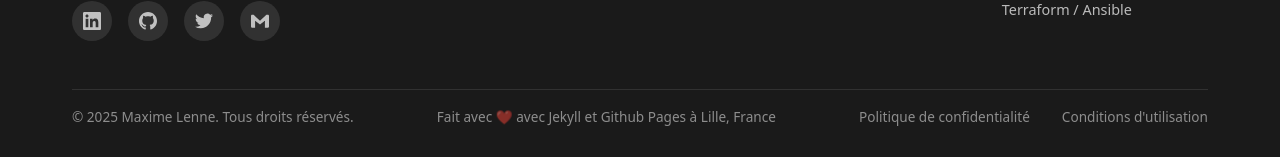
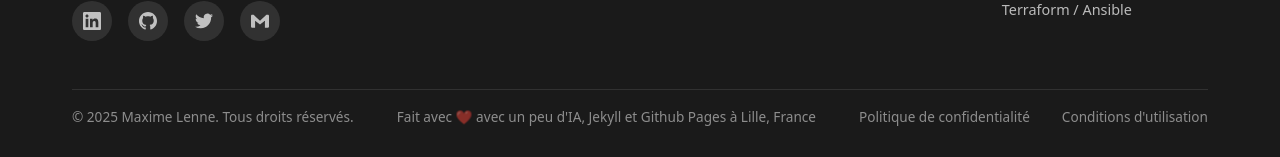
Before and after one commit to maxime-lenne/maxime-lenne.github.io, a Jekyll site: the page built from index.md, in a window 1280 px wide and 900 px high, scrolled down 4605 px. Shown: the part 740-897 px from the top of the window. Built offline with Jekyll 4.4.1, drawn with Linux system fonts in a browser that asks for light colours.

Commit message:
extract footer list component

```diff
--- a/_includes/components/footer.html
+++ b/_includes/components/footer.html
@@ -65,7 +65,7 @@
                     © {{ 'now' | date: "%Y" }} Maxime Lenne. Tous droits réservés.
                 </p>
                 <p class="figma-footer__copyright">
-                    Fait avec ❤️ avec Jekyll et Github Pages à Lille, France
+                    Fait avec ❤️ avec un peu d'IA, Jekyll et Github Pages à Lille, France
                 </p>
                 <div class="figma-footer__legal">
                     <a href="/legal/privacy">Politique de confidentialité</a>
```
